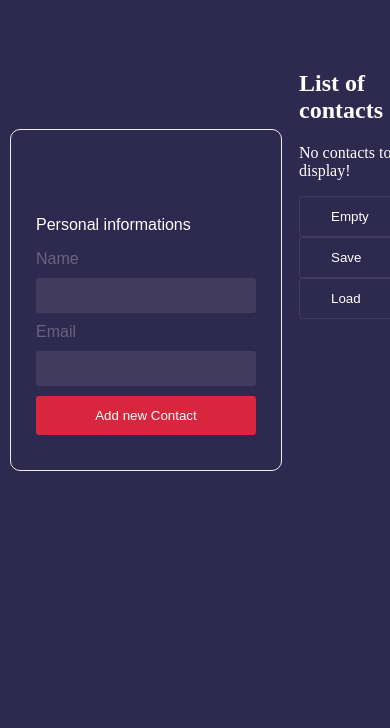
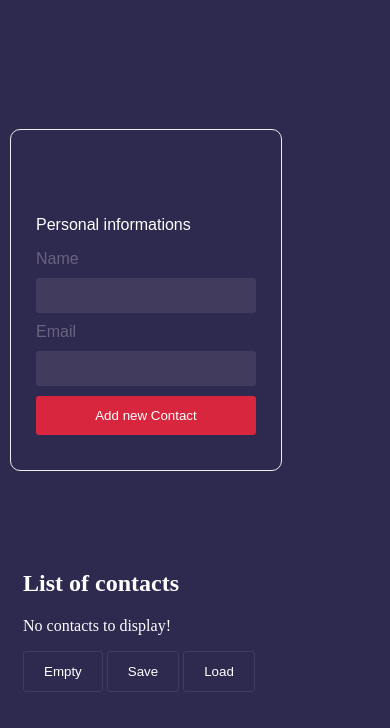
Before and after one commit to Ajiva-D/Contact-manager, a plain HTML site: page index.html in a window 390 px wide. Drawn offline with Linux system fonts and the light colour scheme.

Commit message:
added media query for responsiveness

```diff
--- a/css/app.css
+++ b/css/app.css
@@ -79,7 +79,7 @@ td{
 
 
   button{
-    padding:12px 31px;
+    padding:12px 20px;
     border:1px solid #413c5e;
     background: transparent;
     color:white;
@@ -108,3 +108,11 @@ td{
     color:#ffffff;
 
   }
+ @media screen and (max-width:720px){
+  .flexcon{
+    display: flex;
+    flex-direction: column;
+    justify-content: none;
+    margin-top:50px;
+}
+ }
```
